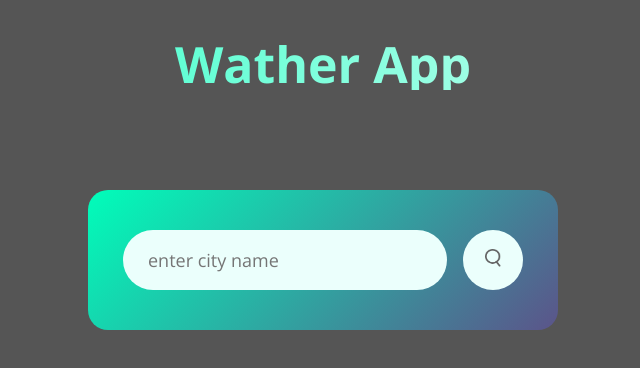
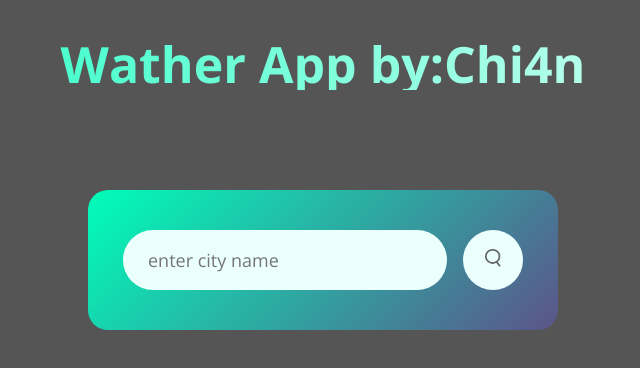
Before and after one commit to Chi4n/Wather-app, a plain HTML site: page index.html in a window 1280 px wide. Shown: the whole page, without its empty margins (317-957 px from the left). Drawn offline with nearby package versions, Linux system fonts and the light colour scheme.

Commit message:
style, mejoras

```diff
--- a/index.html
+++ b/index.html
@@ -13,7 +13,7 @@
     <link rel="stylesheet" href="./index.css" />
   </head>
   <body>
-    <h1 class="title">Wather App</h1>
+    <h1 class="title">Wather App by:Chi4n</h1>
 
     <div class="card">
       <div class="search">
```
